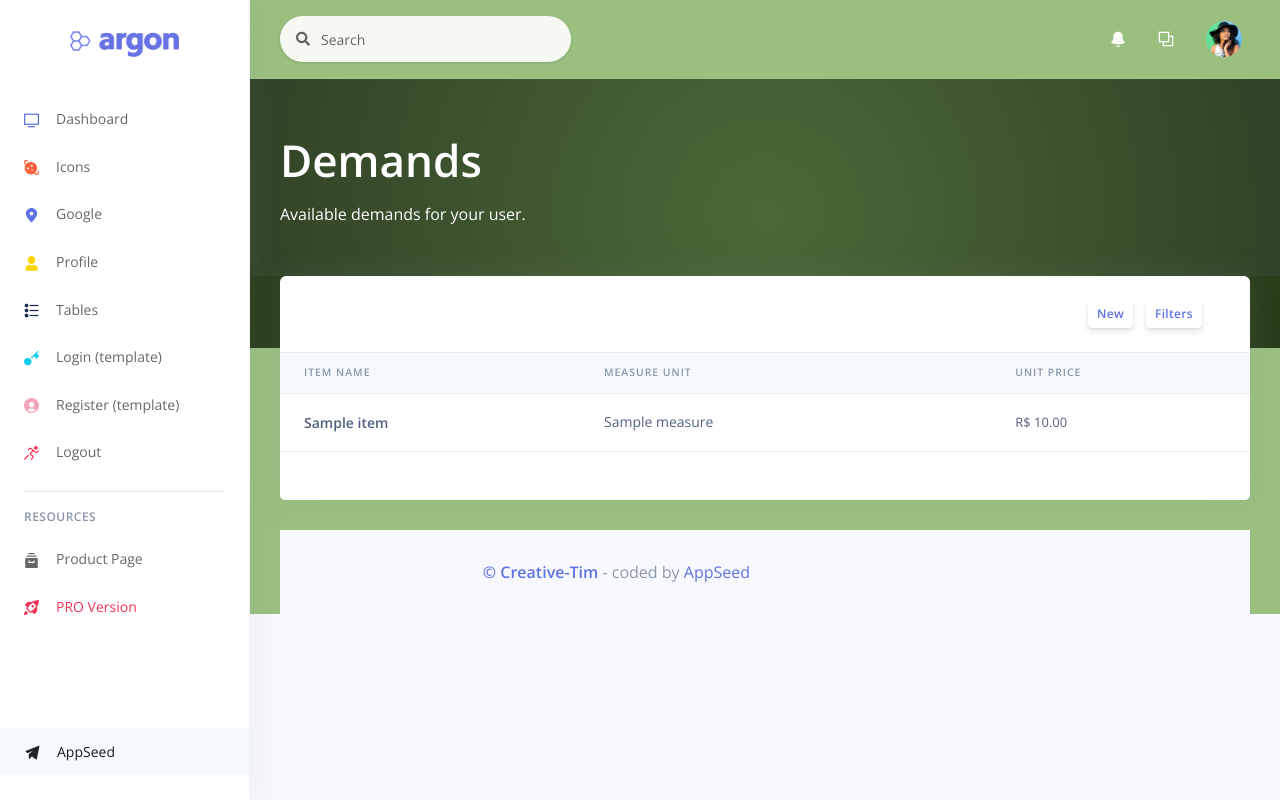
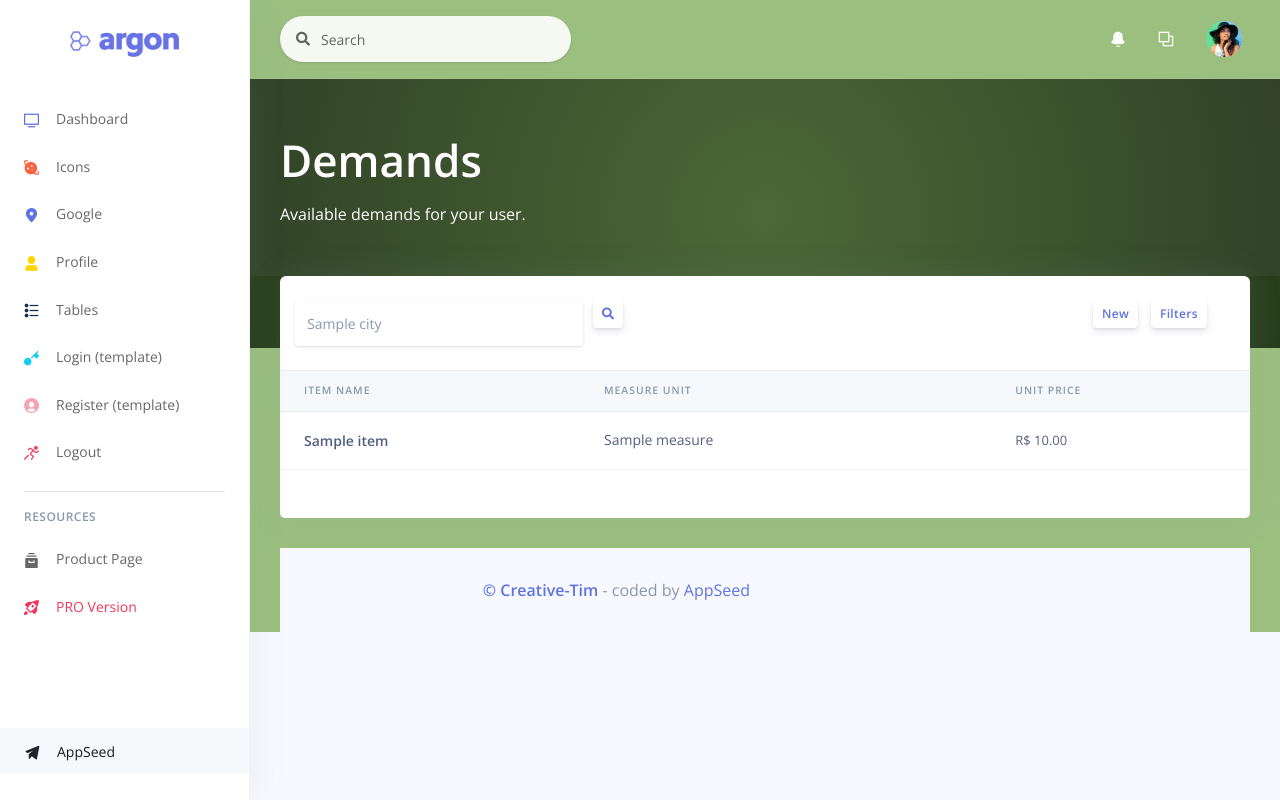
Before and after one commit to ThiagoSordi10/DescartApp, a Django app: template templates/order/demand_list.html in a window 1280 px wide. Run offline with Django 3.2, Linux system fonts and the light colour scheme; the template is opened without the code that fills it: most values are stand-ins (such as "Sample title", 1, 10 or a date in 2020); parts of the project's set-up code (start-up, migrations or seed data) failed here and were passed over; some libraries are stand-ins or nearby versions.

Commit message:
feat: filter by city

```diff
--- a/apps/discard/views.py
+++ b/apps/discard/views.py
@@ -5,6 +5,7 @@ from django.utils.decorators import method_decorator
 from django.core.exceptions import PermissionDenied
 from django.views.generic import CreateView, ListView, UpdateView
 from django.http import HttpResponseRedirect
+from django.db.models import Q
 
 from django.core.paginator import Paginator
 
@@ -90,11 +91,14 @@ class DiscardDemandsListView(BaseOrder, ListView):
 
     def get_context_data(self, **kwargs):
         context = super().get_context_data(**kwargs)
-        demands = Demand.objects.filter(addressdemand__address__city= 'Santa Maria').distinct()
+        city = self.request.GET.get('city', None)
+        filter_city = Q(addressdemand__address__city__icontains=city.lower()) if city else Q()
+        demands = Demand.objects.filter(filter_city).distinct()
 
         paginator = Paginator(demands, 6)
         page = self.request.GET.get('page')
         demands_page = paginator.get_page(page)
 
         context['demands_list'] = demands_page
+        context['city'] = city
         return context
--- a/templates/order/demand_list.html
+++ b/templates/order/demand_list.html
@@ -31,9 +31,23 @@
       <div class="col">
         <div class="card">
           <br>
-          <div class="text-right" style="margin-right: 5%;">
-            <a href="#" class="btn btn-sm btn-neutral">New</a>
-            <a href="#" class="btn btn-sm btn-neutral">Filters</a>
+          <div class="row">
+            <div class="col-4">
+              <div class="form-group mb-0" style="margin-left: 5%;">
+                <div class="input-group input-group-alternative input-group-merge">
+                  <input class="form-control" id="input-city" placeholder="Filter by city..." type="text" {% if city %}value="{{city}}"{% endif %}>
+                </div>
+              </div>
+            </div>
+            <div class="col-2" style="margin-left: -2%;">
+              <button type="submit" class="btn btn-sm btn-neutral" id="submit-city"><i class="fa fa-search"></i></button>
+            </div>
+            <div class="col-6">
+              <div class="text-right" style="margin-right: 5%;">
+                <a href="#" class="btn btn-sm btn-neutral">New</a>
+                <a href="#" class="btn btn-sm btn-neutral">Filters</a>
+              </div>
+            </div>
           </div>
           <br>
           <!-- Light table -->
@@ -114,6 +128,18 @@
 <!-- Specific JS goes HERE -->
 {% block javascripts %}
 <script>
+
+    $("#input-city").keyup(function(event) {
+        if (event.keyCode === 13) {
+            $("#submit-city").click();
+        }
+    });
+
+    $("#submit-city").click(function() {
+      var baseUrl = window.location.href.split("?")[0]
+      window.location = baseUrl + "?city="+$("#input-city").val();
+    });
+
    $(".tr-demand").click(function(){
     window.location = $(this).attr("data-href")+"?city=Santa Maria";
   });
```
